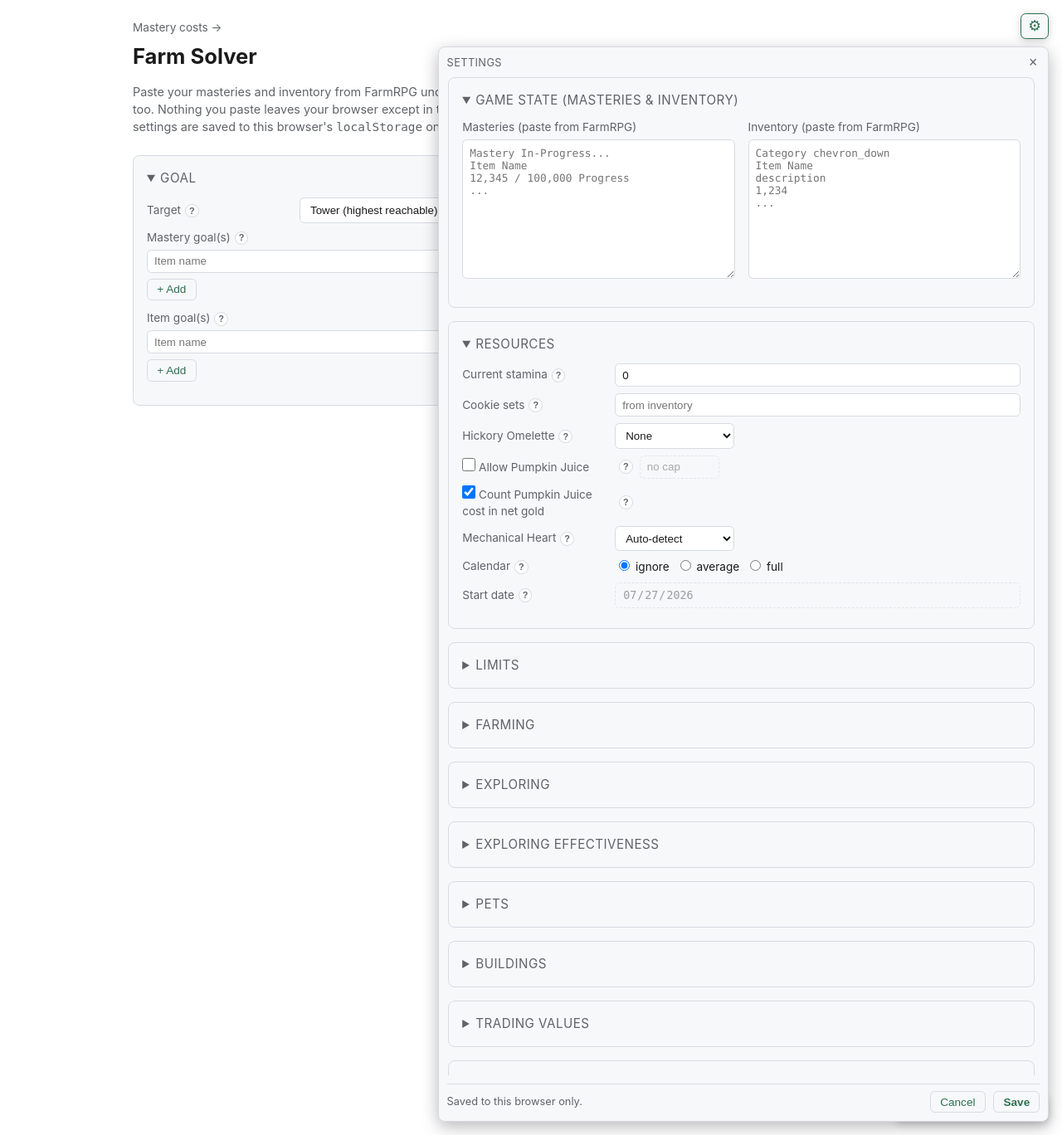
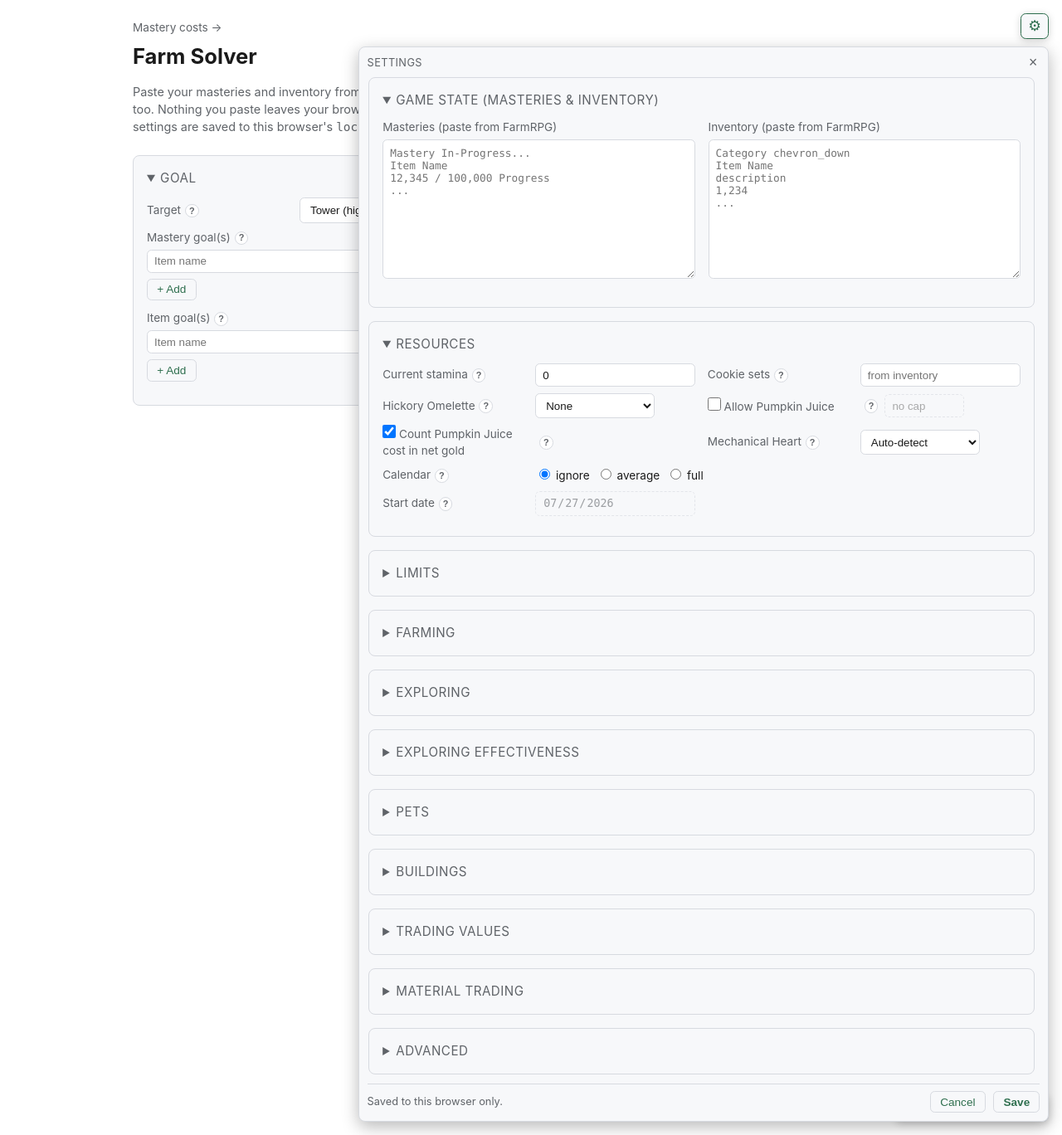
Before and after one commit to danelphick/farm-solver, a Django app: template web/solverapp/templates/solverapp/index.html in a window 1280 px wide, after a click that opens the changed part. Shown: the whole page at 83% size. Run offline with Django 5.2, Linux system fonts and the light colour scheme; the template is opened without the code that fills it, so the values that code supplies are empty; some libraries are stand-ins or nearby versions.

Commit message:
Flow the settings panes into two columns when there is room
Every pane but Pets stacked its field rows one per line, wasting half the
popover on a desktop window; Pets was stuck at two columns even on a
phone.

Each pane's content now sits in a `.pane-body` wrapper laid out as a
repeat(auto-fit, minmax(21.5rem, 1fr)) grid, so the rows flow two-across
when the popover is wide and fall back to one column when it is squeezed
-- no media query. The wrapper is needed because a <details> renders its
non-summary children inside a ::details-content box, so gridding the
<details> itself only lays out summary + that box. The generated
.config-fields/.config-section wrappers become display: contents so their
rows are cells of the pane grid, and everything that reads across the pane
(hints, textarea fields, Buildings' sub-headings, the nested grids, and
rows tagged .field-row wide) spans every column.

Two of those 21.5rem columns -- the widest row that must not wrap, an
11rem label plus a 10rem date field -- need a slightly wider panel, so the
popover grows from 46rem to 52rem (still capped at the viewport). The pet
grid and the paste boxes switch to auto-fit as well: pets are three
name+level columns across the open popover and one on a phone, and the
paste boxes now key off the popover's width instead of a viewport media
query.

Co-Authored-By: Claude Opus 5 <noreply@anthropic.com>

```diff
--- a/web/solverapp/static/solverapp/style.css
+++ b/web/solverapp/static/solverapp/style.css
@@ -210,7 +210,9 @@ h1 {
   z-index: 101;
   display: flex;
   flex-direction: column;
-  width: min(46rem, calc(100vw - 2rem));
+  /* Wide enough for two field columns (see .pane-body) on a desktop window, and
+     never wider than the viewport on a phone. */
+  width: min(52rem, calc(100vw - 2rem));
   max-height: calc(100vh - 4.5rem);
   padding: 0.6rem;
   border-radius: 0.5rem;
@@ -348,26 +350,73 @@ details[open] > summary .summary-detail {
   color: var(--muted);
 }
 
+/* The two paste boxes sit side by side while each still gets a readable ~18rem,
+   and stack below that -- keyed to the popover's width, not the viewport's. */
 .paste-fields {
   display: grid;
-  grid-template-columns: 1fr 1fr;
+  grid-template-columns: repeat(auto-fit, minmax(min(18rem, 100%), 1fr));
   gap: 1rem;
 }
 
-/* The settings popover's own pane stack: one column, since the popover is
-   narrower than the page and a .field-row's label already takes 11rem. The
-   panes come from _settings.html in display order, so no explicit ordering is
-   needed (the page itself now holds only the Goal pane). */
+/* The settings popover's own pane stack: one full-width pane per row. The panes
+   come from _settings.html in display order, so no explicit ordering is needed
+   (the page itself now holds only the Goal pane). */
 .settings-panes {
   display: flex;
   flex-direction: column;
   gap: 1rem;
 }
 
-@media (max-width: 55rem) {
-  .paste-fields {
-    grid-template-columns: 1fr;
-  }
+/* Inside a pane, the field rows flow into as many columns as fit. The track
+   minimum is the widest row that must not wrap: an 11rem label, the 0.5rem gap
+   and a 10rem date field (Registered on / Updated on) -- give it less and those
+   controls drop under their label. Two of those fit the popover at its full
+   52rem; a squeezed one (narrow window / phone) falls back to a single column
+   with no media query.
+   The grid is the pane's own `.pane-body` wrapper, not the <details> itself:
+   a <details>' non-summary children are rendered inside a ::details-content box,
+   so gridding the <details> only lays out summary + that one box, leaving the
+   rows stacked inside it. */
+.settings-panes .pane-body {
+  display: grid;
+  /* min(…, 100%) so the single column of a popover narrower than one track
+     shrinks to fit instead of overflowing it. */
+  grid-template-columns: repeat(auto-fit, minmax(min(21.5rem, 100%), 1fr));
+  align-content: start;
+  column-gap: 0.9rem;
+}
+
+/* The generated wrappers are grouping-only: dissolving them lets their field
+   rows sit in the pane's grid instead of stacking inside one cell. */
+.settings-panes .config-fields,
+.settings-panes .config-section {
+  display: contents;
+}
+
+/* Everything that reads across the whole pane rather than as one field: the
+   blurb, the labelled textareas, the sub-section headings, and the blocks that
+   are grids of their own (paste boxes, pet levels, material list). Direct
+   children only, so a nested grid's own cells are left alone. */
+.settings-panes .pane-body > .pane-hint,
+.settings-panes .pane-body > .field,
+.settings-panes .pane-body > .paste-fields,
+.settings-panes .pane-body > .material-trading-toolbar,
+.settings-panes .pane-body > .material-trading-list,
+/* Rows carrying more than one control after their label, which need the whole
+   width: the three calendar radios, and the spread lo:hi pair (whose
+   label-gutter indent already eats 11.5rem before its two inputs). */
+.settings-panes .pane-body > .field-row.wide,
+/* These two sit under a display: contents wrapper, so they are grid items of the
+   pane body without being its DOM children. */
+.settings-panes .config-section h4,
+.settings-panes .pet-grid {
+  grid-column: 1 / -1;
+}
+
+/* display: contents drops the wrapper's own margin, so the heading carries the
+   gap between building sub-sections itself. */
+.settings-panes .config-section h4 {
+  margin-top: 0.9rem;
 }
 
 .field {
@@ -479,10 +528,12 @@ details[open] > summary .summary-detail {
   padding-bottom: 0.2rem;
 }
 
-/* Pet levels: a compact 2-column grid rather than 28 full-width rows. */
+/* Pet levels: a compact grid rather than 28 full-width rows. A name + level box
+   needs ~12rem, so this is three columns across the open popover and one on a
+   phone -- where the old fixed two columns were cramped. */
 .pet-grid {
   display: grid;
-  grid-template-columns: 1fr 1fr;
+  grid-template-columns: repeat(auto-fit, minmax(min(12rem, 100%), 1fr));
   gap: 0.35rem 0.9rem;
   margin-top: 0.5rem;
 }
--- a/web/solverapp/templates/solverapp/_settings.html
+++ b/web/solverapp/templates/solverapp/_settings.html
@@ -8,6 +8,11 @@ Edits inside it are staged: nothing is saved and nothing re-solves until Save
 (Cancel/Escape/the x/an outside click revert to the values the panel opened
 with). See settings.js, whose initSettings() wires all of this and whose
 readSettingsParams/applySettingsParams own every id below.
+
+Each pane wraps its content in a `.pane-body` div: that wrapper is the grid that
+lays the field rows out in two columns when the popover is wide enough (see
+style.css), so a new pane needs it too. Tag a row `.field-row wide` when it holds
+more than one control after its label and shouldn't be squeezed into one column.
 
 Both pages must inject the bundled config defaults (the
 `{{ config_defaults|json_script:"config-defaults" }}` script) -- the Farming /
@@ -27,6 +32,7 @@ list are generated from it.
     <div class="settings-panes">
       <details id="paste-details" class="pane" open>
         <summary>Game state (masteries &amp; inventory)</summary>
+        <div class="pane-body">
           <div class="paste-fields">
             <div class="field">
               <label for="mastery-text">Masteries (paste from FarmRPG)</label>
@@ -39,10 +45,12 @@ list are generated from it.
                 placeholder="Category chevron_down&#10;Item Name&#10;description&#10;1,234&#10;..."></textarea>
             </div>
           </div>
+        </div>
       </details>
 
       <details id="resources-details" class="pane" open>
         <summary>Resources</summary>
+        <div class="pane-body">
           <div class="field-row">
             <label for="current-stamina">Current stamina<button type="button" class="help-icon" aria-label="Help" data-help="Stamina you already hold, seeding the Apple Cider channel before any more is gained.">?</button></label>
             <input id="current-stamina" type="number" min="0" value="0">
@@ -75,7 +83,7 @@ list are generated from it.
           <!-- The Mechanical Heart's monthly grants; sits just above Calendar, which
                decides how those grant days are counted. -->
           <div class="config-fields" data-config="resources"></div>
-        <div class="field-row">
+          <div class="field-row wide">
             <label>Calendar<button type="button" class="help-icon" aria-label="Help" data-help="How date-dependent sources (seasonal pets, Mechanical Heart grants) are handled: ignore them, average to a steady rate, or model the real calendar windows (uses Start date).">?</button></label>
             <label class="inline"><input type="radio" name="calendar" value="ignore" checked> ignore</label>
             <label class="inline"><input type="radio" name="calendar" value="average"> average</label>
@@ -85,10 +93,12 @@ list are generated from it.
             <label for="start-date">Start date<button type="button" class="help-icon" aria-label="Help" data-help="The date the plan begins, used by the 'full' calendar model for seasonal windows.">?</button></label>
             <input id="start-date" type="date" disabled>
           </div>
+        </div>
       </details>
 
       <details id="limits-details" class="pane">
         <summary>Limits</summary>
+        <div class="pane-body">
           <p class="pane-hint">
             Which plans the frontier shows, and how they are spread. These shape
             the <a href="/">solver page</a>'s plan list only &mdash; the
@@ -128,7 +138,7 @@ list are generated from it.
               <option value="passive">Passive completion</option>
             </select>
           </div>
-        <div class="field-row" id="spread-range-row" hidden>
+          <div class="field-row wide" id="spread-range-row" hidden>
             <label for="spread-lo">Range<button type="button" class="help-icon" aria-label="Help" data-help="Optional lo:hi range to sample the spread axis across. Blank uses that axis's own natural default (the fast/cheap endpoints, or the feasible max for Pumpkin Juice).">?</button></label>
             <input id="spread-lo" type="number" step="any" placeholder="lo" class="narrow">
             <input id="spread-hi" type="number" step="any" placeholder="hi" class="narrow">
@@ -142,54 +152,66 @@ list are generated from it.
               <option value="time">Time</option>
             </select>
           </div>
+        </div>
       </details>
 
       <details id="farming-details" class="pane">
         <summary>Farming</summary>
+        <div class="pane-body">
           <div class="config-fields" data-config="farming"></div>
           <div class="field-row">
             <label for="instant-grow-time">Instant grow time<button type="button" class="help-icon" aria-label="Help" data-help="Effective grow time for crops whose base growth is 5 minutes or less when using Breakfast Boost — models the real time it takes to click the plant and harvest buttons (e.g. 3s).">?</button></label>
             <input id="instant-grow-time" type="text" placeholder="3s" class="narrow">
           </div>
+        </div>
       </details>
 
       <details id="exploring-details" class="pane">
         <summary>Exploring</summary>
+        <div class="pane-body">
           <p class="pane-hint">
             Unlocks and perks changing what a zone drops, or whether you can enter
             it at all. Auto-detect reads each from your pasted inventory.
           </p>
           <div class="config-fields" data-config="exploring"></div>
+        </div>
       </details>
 
       <details id="effectiveness-details" class="pane">
         <summary>Exploring effectiveness</summary>
+        <div class="pane-body">
           <p class="pane-hint">
             Per-zone Exploring Effectiveness driving how many explores one Apple
             Cider does. Blank uses the bundled default.
           </p>
           <div class="config-fields" data-config="effectiveness"></div>
+        </div>
       </details>
 
       <details id="pets-details" class="pane">
         <summary>Pets</summary>
+        <div class="pane-body">
           <p class="pane-hint">
             Each pet's current level (tier items come from the game data). Blank uses
             the bundled default.
           </p>
           <div class="config-fields" data-config="pets"></div>
+        </div>
       </details>
 
       <details id="buildings-details" class="pane">
         <summary>Buildings</summary>
+        <div class="pane-body">
           <p class="pane-hint">
             Passive-production buildings. Blank uses the bundled default.
           </p>
           <div class="config-fields" data-config="buildings"></div>
+        </div>
       </details>
 
       <details id="trading-details" class="pane">
         <summary>Trading values</summary>
+        <div class="pane-body">
           <p class="pane-hint">
             Gold trade prices used to rank plans by real cost. Arnold Palmer, Apple
             Cider, Orange Juice, Large Net and Hickory Omelette are priced per 1,000
@@ -224,10 +246,12 @@ list are generated from it.
             <label for="price-hickory-omelette">Hickory Omelette /1k<button type="button" class="help-icon" aria-label="Help" data-help="Price of Hickory Omelettes, in gold per 1,000 units (the sawmill boost meal).">?</button></label>
             <input id="price-hickory-omelette" type="number" min="0" step="any" placeholder="350" class="narrow">
           </div>
+        </div>
       </details>
 
       <details id="material-trading-details" class="pane">
         <summary>Material trading</summary>
+        <div class="pane-body">
           <p class="pane-hint">
             Which raw materials the plan may trade for (buy with) Arnold Palmers, and
             the price it assumes. Untick anything you would not actually trade — a
@@ -245,14 +269,17 @@ list are generated from it.
             </div>
           </div>
           <div id="material-trading-list" class="material-trading-list"></div>
+        </div>
       </details>
 
       <details id="advanced-details" class="pane">
         <summary>Advanced</summary>
+        <div class="pane-body">
           <div class="field">
             <label for="overrides">Config overrides (one <code>section.flag=value</code> per line)<button type="button" class="help-icon" aria-label="Help" data-help="Raw config overrides, one section.flag=value per line — for any setting without its own control above.">?</button></label>
             <textarea id="overrides" rows="3" spellcheck="false"
               placeholder="sawmill.have_pine_boost=false"></textarea>
+          </div>
         </div>
       </details>
     </div>
```
Also changed, not shown: ARCHITECTURE.md (+18 -1 lines). Lines whose indentation alone changed are shown as unchanged.
